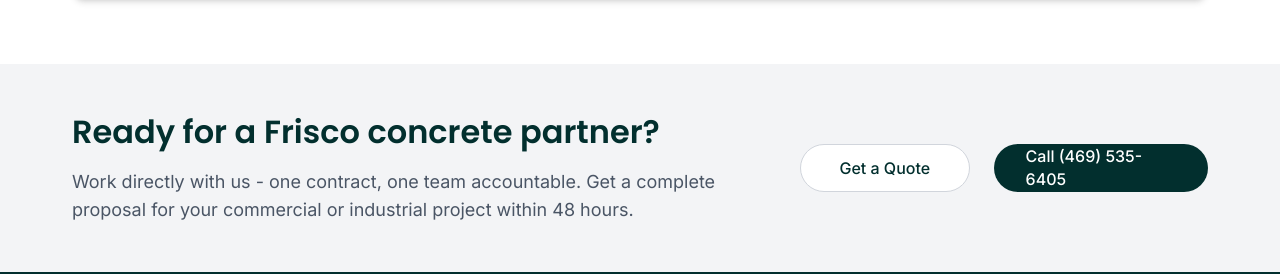
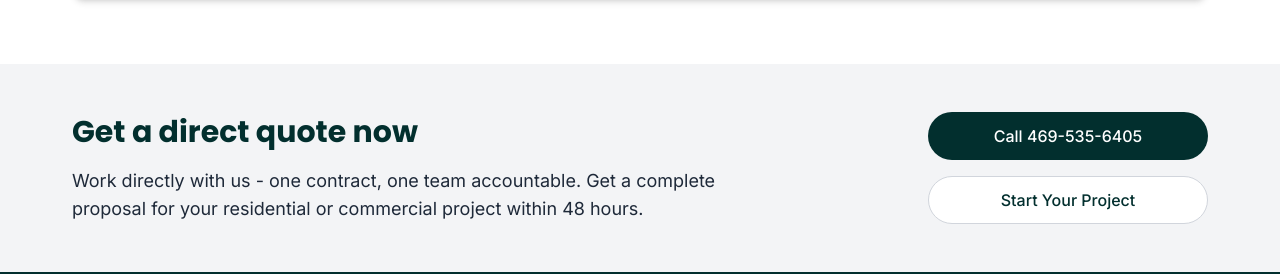
Before and after one commit to fahimurReza/site-template-gmbkingdom, a Next.js app: page / in a window 1280 px wide. Shown: the part 6381-6655 px from the top of the page. Built offline with nearby package versions, Linux system fonts and the light colour scheme.

Commit message:
(ui): responsive-home-direct-quote

```diff
--- a/app/(home)/components/ready-to-small/ReadyToSmall.tsx
+++ b/app/(home)/components/ready-to-small/ReadyToSmall.tsx
@@ -4,36 +4,31 @@ import CallButton from "@/components/ui/CallButton";
 const ReadyToSmall = () => {
   return (
     <main className="base-padding py-12 bg-brand-gray-bg">
-      <div className="flex flex-col lg:flex-row gap-10 lg:gap-12 items-center">
-        {/* Left column – text */}
+      <div className="flex flex-col lg:flex-row gap-8 lg:gap-12 items-center">
+        {/* First row on mobile: Content (title + description) */}
         <div className="w-full lg:w-5/8 text-center lg:text-left">
-          <h2 className="text-2xl sm:text-3xl md:text-[32px] font-semibold text-brand-teal leading-tight">
-            Ready for a Frisco concrete partner?
+          <h2 className="text-3xl md:text-3xl font-bold text-brand-teal leading-tight">
+            Get a direct quote now
           </h2>
-          <p className="mt-4 text-brand-gray text-base sm:text-lg mx-auto lg:mx-0">
+          <p className="mt-3 md:mt-4 text-brand-gray-dark text-lg mx-auto">
             Work directly with us - one contract, one team accountable. Get a
-            complete proposal for your commercial or industrial project within
+            complete proposal for your residential or commercial project within
             48 hours.
           </p>
         </div>
 
-        {/* Right column – buttons */}
-        <div className="w-full lg:w-3/8 flex justify-center lg:justify-end">
-          <div className="flex flex-col items-center sm:flex-row gap-4 sm:gap-6 w-full sm:w-auto">
-            <Button
-              variant="whiteRound"
-              className="w-5/6 sm:w-64 px-8 py-3 text-base sm:text-sm h-12"
-            >
-              Get a Quote
-            </Button>
-            <CallButton
-              variant="secondary"
-              phoneNumber="+14695356405"
-              displayText="Call (469) 535-6405"
-              iconClassName="hidden"
-              className="w-5/6! sm:w-64 px-8 py-3 text-base sm:text-sm h-12"
-            />
-          </div>
+        {/* Second row on mobile: Buttons stacked vertically */}
+        <div className="w-full lg:w-3/8 flex flex-col gap-4 justify-center lg:justify-end items-center lg:items-end">
+          <CallButton
+            variant="secondary"
+            phoneNumber="+14695356405"
+            displayText="Call 469-535-6405"
+            iconClassName="hidden"
+            className="w-full h-12 sm:max-w-70"
+          />
+          <Button variant="whiteRound" className="w-full h-12 sm:max-w-70">
+            Start Your Project
+          </Button>
         </div>
       </div>
     </main>
```
